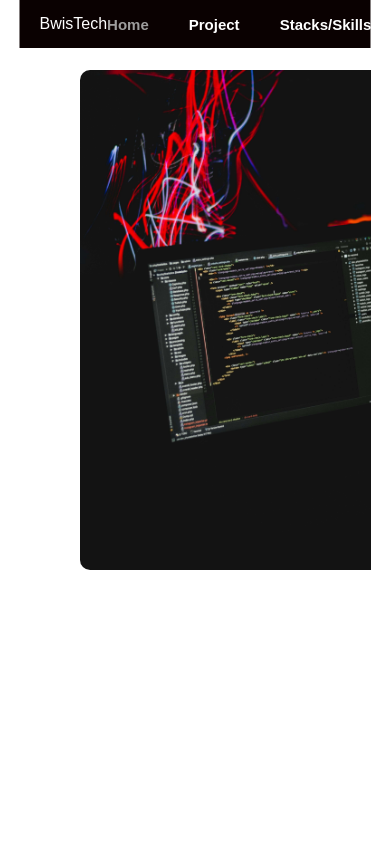
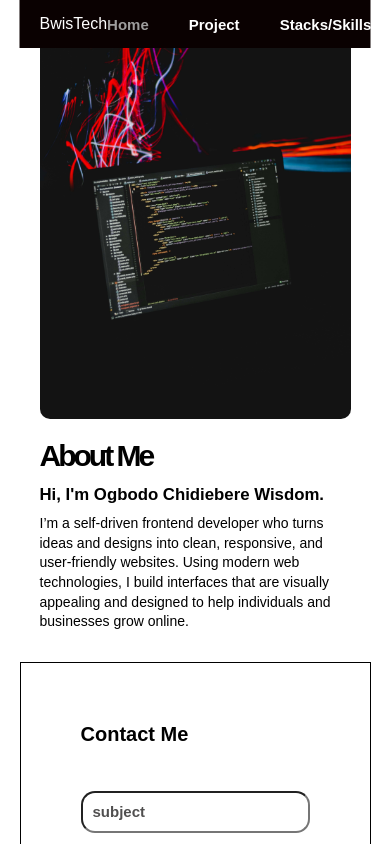
Before and after one commit to Bwis-coder/portfolio-website, a React (Vite) app: page / in a window 390 px wide. Shown: the top 844 px of the page. Built offline with nearby package versions, Linux system fonts and the light colour scheme.

Commit message:
Fix mobile layout for title narration

```diff
--- a/src/Components/Home/HomePage.css
+++ b/src/Components/Home/HomePage.css
@@ -145,3 +145,26 @@ input{
   font-size:16px;
   margin-top:30px;
 }
+
+
+
+@media screen and (max-width: 768px) {
+  .section-container {
+    flex-direction: column;
+    padding: 20px;
+  }
+
+  .section-container img {
+    height: auto;
+    max-width: 100%;
+  }
+
+  .title-container .title-name {
+    font-size: 30px;
+  }
+
+  .title-container .title-narration {
+    font-size: 14px;
+    line-height: 1.4;
+  }
+}
```
